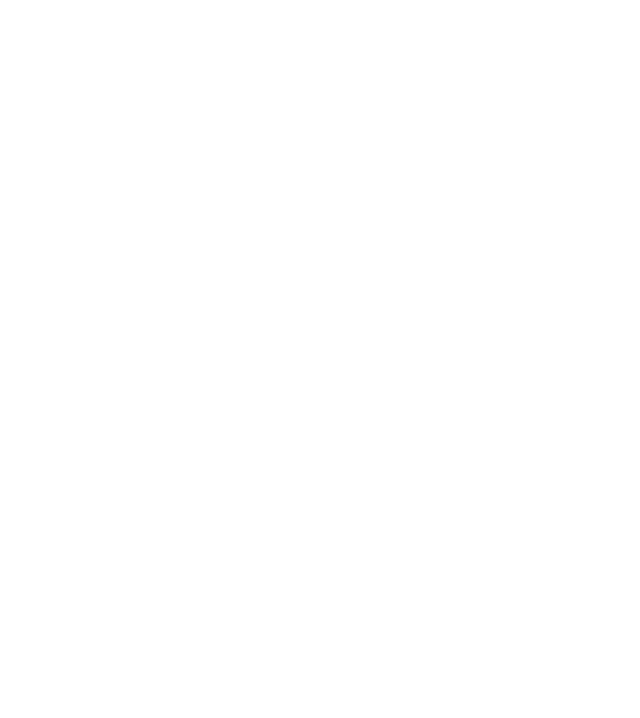
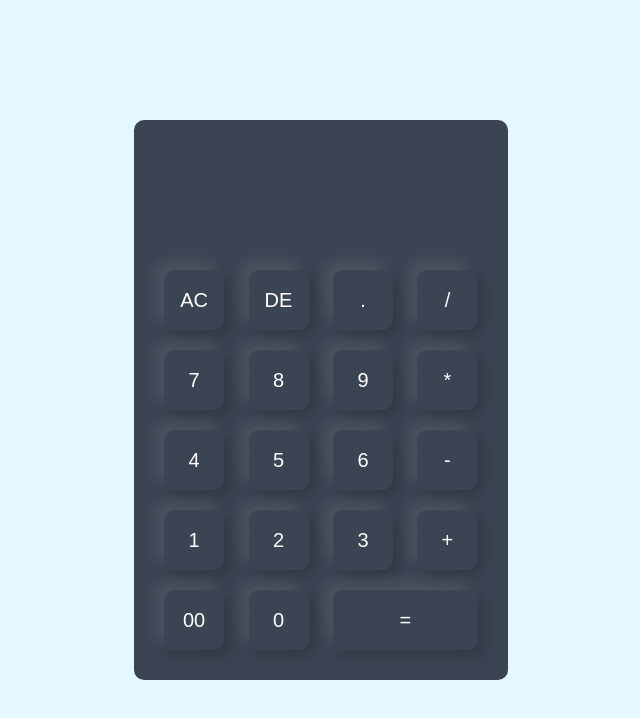
Before and after one commit to zesciati/calculator-stack, a plain HTML site: page index.html in a window 1280 px wide. Shown: the whole page, without its empty margins (319-959 px from the left). Drawn offline with Linux system fonts and the light colour scheme.

Commit message:
selesai css dan html

```diff
--- a/index.html
+++ b/index.html
@@ -4,9 +4,48 @@
   <meta charset="UTF-8">
   <meta name="viewport" content="width=device-width, initial-scale=1.0">
   <link rel="stylesheet" href="style.css">
-  <title>Document</title>
+  <title>Calculator using javascript - Easy Tutorials</title>
 </head>
 <body>
 
+
+  <div class="container">
+    <div class="calculator">
+      <form>
+        <div class="display">
+          <input type="text" name="display">
+        </div>
+        <div>
+          <input type="button" value="AC">
+          <input type="button" value="DE">
+          <input type="button" value=".">
+          <input type="button" value="/">
+        </div>
+        <div>
+          <input type="button" value="7">
+          <input type="button" value="8">
+          <input type="button" value="9">
+          <input type="button" value="*">
+        </div>
+        <div>
+          <input type="button" value="4">
+          <input type="button" value="5">
+          <input type="button" value="6">
+          <input type="button" value="-">
+        </div>
+        <div>
+          <input type="button" value="1">
+          <input type="button" value="2">
+          <input type="button" value="3">
+          <input type="button" value="+">
+        </div>
+        <div>
+          <input type="button" value="00">
+          <input type="button" value="0">
+          <input type="button" value="=" class="equal">
+        </div>
+      </form>
+    </div>
+  </div>
 </body>
 </html>
--- a/style.css
+++ b/style.css
@@ -0,0 +1,52 @@
+*{
+  margin: 0;
+  padding: 0;
+  font-family:'Poppins', sans-serif;
+  box-sizing: border-box;
+}
+
+.container{
+  width: 100%;
+  height: 100vh;
+  background: #e3f9ff;
+  display: flex;
+  align-items: center;
+  justify-content: center;
+}
+
+.calculator{
+  background: #3a4452;
+  padding: 20px;
+  border-radius: 10px;
+}
+
+.calculator form input{
+  border: 0;
+  outline: 0;
+  width: 60px;
+  height: 60px;
+  border-radius: 10px;
+  box-shadow: -8px -8px 15px rgba(255, 255, 255, 0.1),5px 5px 15px rgba(0,0,0,0.2);
+  background: transparent;
+  font-size: 20px;
+  color: #fff;
+  cursor: pointer;
+  margin: 10px;
+}
+
+form .display{
+  display: flex;
+  justify-content: flex-end;
+  margin: 20px 0;
+}
+
+form .display input{
+  text-align: right;
+  flex: 1;
+  font-size: 45px;
+  box-shadow: none;
+}
+
+form input.equal{
+  width: 145px;
+}
```
